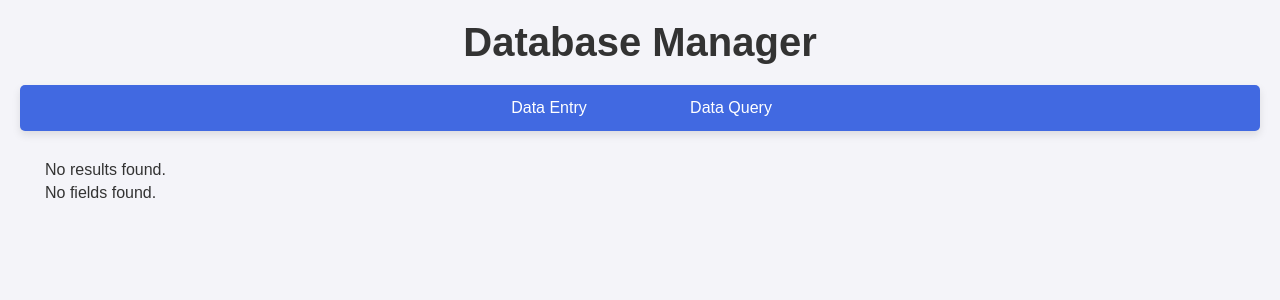
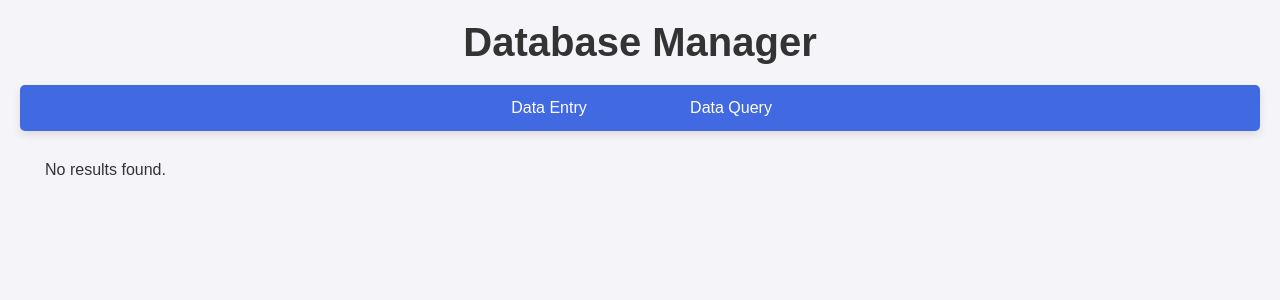
Before and after one commit to dplynn/CS7330-Group-Project, a Flask app: template templates/query_projects_results.html in a window 1280 px wide. Shown: the top 300 px of the page. Run offline with Flask 3, Linux system fonts and the light colour scheme; the template is opened without the code that fills it, so the values that code supplies are empty.

Commit message:
fixed error message

```diff
--- a/templates/query_projects_results.html
+++ b/templates/query_projects_results.html
@@ -51,7 +51,6 @@
     </table>
 
 {% else %}
-    <p>No fields found.</p>
 {% endif %}
 
 {% endblock %}
```
